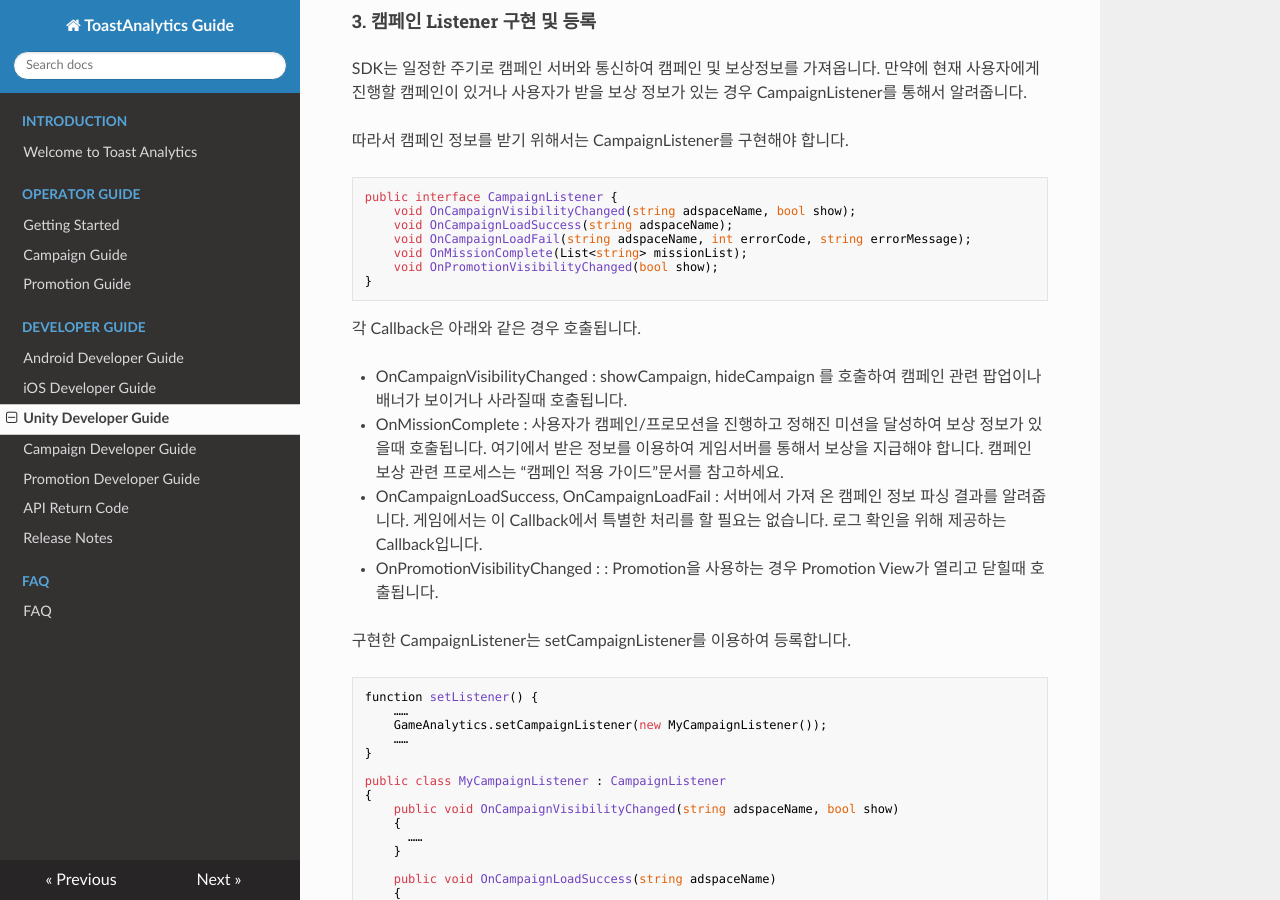
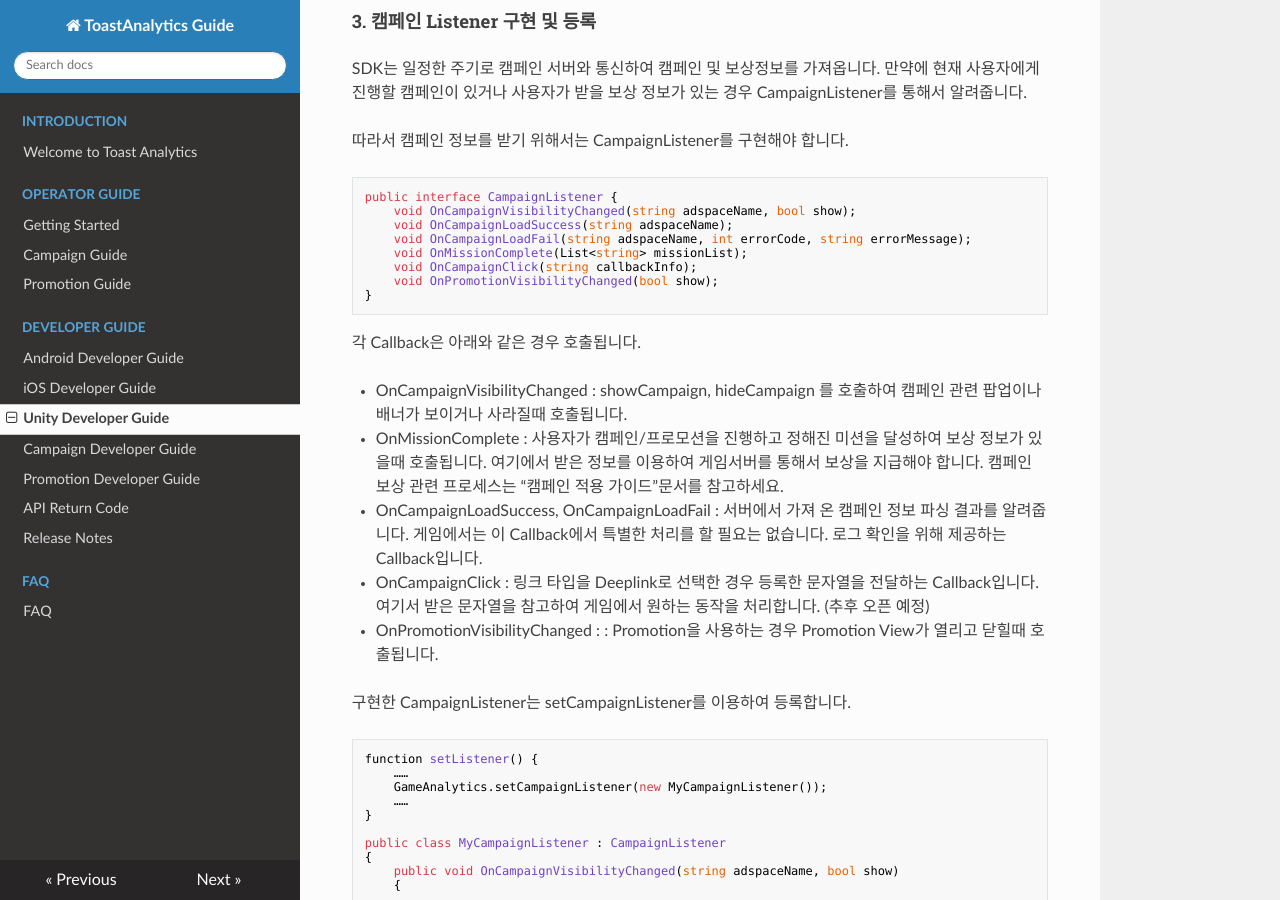
Before and after one commit to ToastAnalytics/ToastAnalytics, an MkDocs documentation site: the page built from docs/Developer/6. Unity Developer Guide.md, in a window 1280 px wide and 900 px high, scrolled down 8605 px. Built offline with MkDocs 1.6.1, drawn with Linux system fonts in a browser that asks for light colours; nearby versions of some CDN libraries; old or Windows-style settings are respelled for this version of MkDocs.

Commit message:
Update 6. Unity Developer Guide.md

````diff
--- a/docs/Developer/6. Unity Developer Guide.md
+++ b/docs/Developer/6. Unity Developer Guide.md
@@ -268,6 +268,7 @@
     void OnCampaignLoadSuccess(string adspaceName);
     void OnCampaignLoadFail(string adspaceName, int errorCode, string errorMessage);
     void OnMissionComplete(List<string> missionList);
+    void OnCampaignClick(string callbackInfo);
     void OnPromotionVisibilityChanged(bool show);
 }
 ```
@@ -276,6 +277,7 @@
 - OnCampaignVisibilityChanged : showCampaign, hideCampaign 를 호출하여 캠페인 관련 팝업이나 배너가 보이거나 사라질때 호출됩니다.
 - OnMissionComplete : 사용자가 캠페인/프로모션을 진행하고 정해진 미션을 달성하여 보상 정보가 있을때 호출됩니다. 여기에서 받은 정보를 이용하여 게임서버를 통해서 보상을 지급해야 합니다. 캠페인 보상 관련 프로세스는 “캠페인 적용 가이드”문서를 참고하세요.
 - OnCampaignLoadSuccess, OnCampaignLoadFail : 서버에서 가져 온 캠페인 정보 파싱 결과를 알려줍니다. 게임에서는 이 Callback에서 특별한 처리를 할 필요는 없습니다. 로그 확인을 위해 제공하는 Callback입니다.
+- OnCampaignClick : 링크 타입을 Deeplink로 선택한 경우 등록한 문자열을 전달하는 Callback입니다. 여기서 받은 문자열을 참고하여 게임에서 원하는 동작을 처리합니다. (추후 오픈 예정)
 - OnPromotionVisibilityChanged : : Promotion을 사용하는 경우 Promotion View가 열리고 닫힐때 호출됩니다.
 
 구현한 CampaignListener는 setCampaignListener를 이용하여 등록합니다.
````
